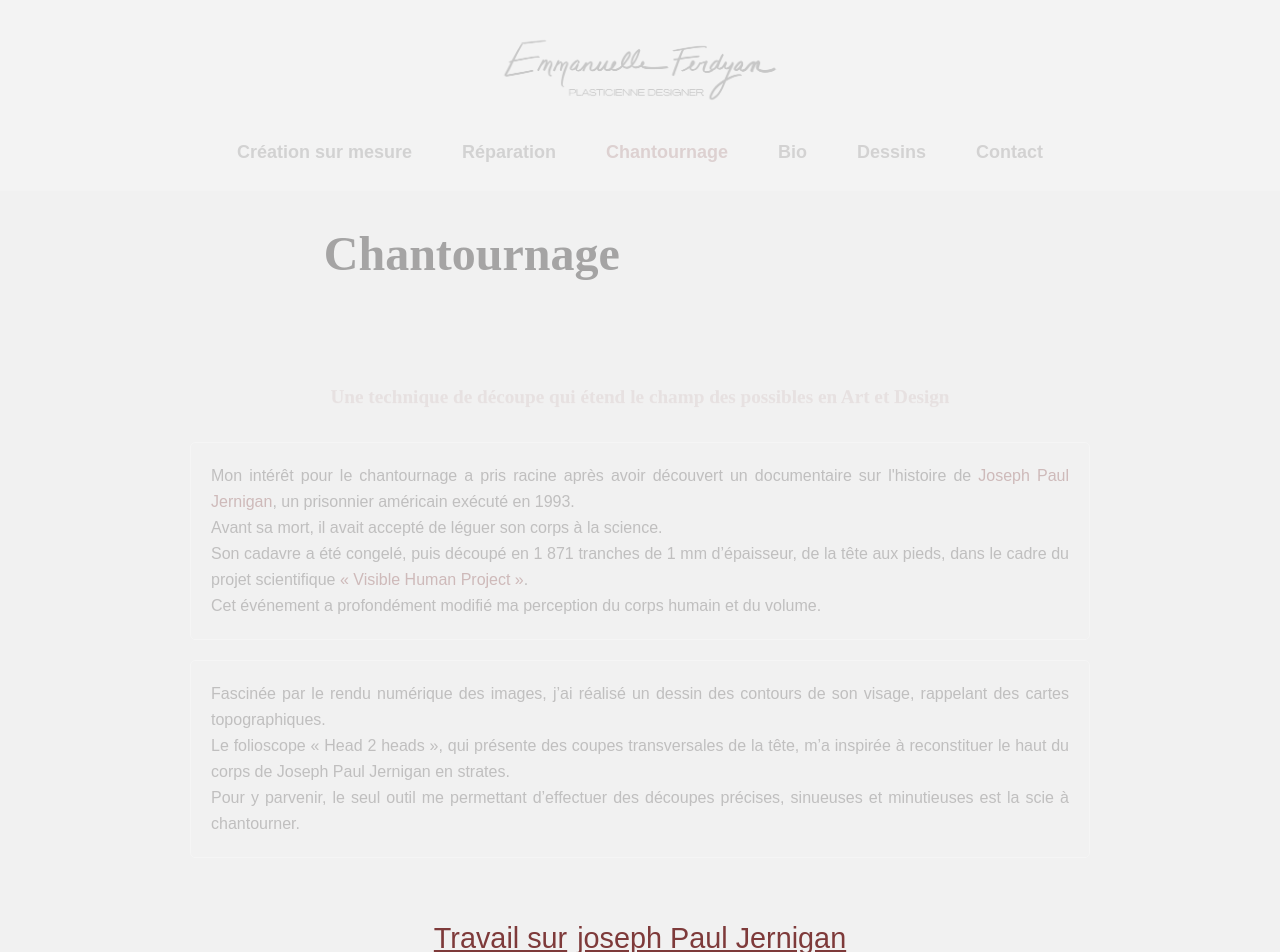
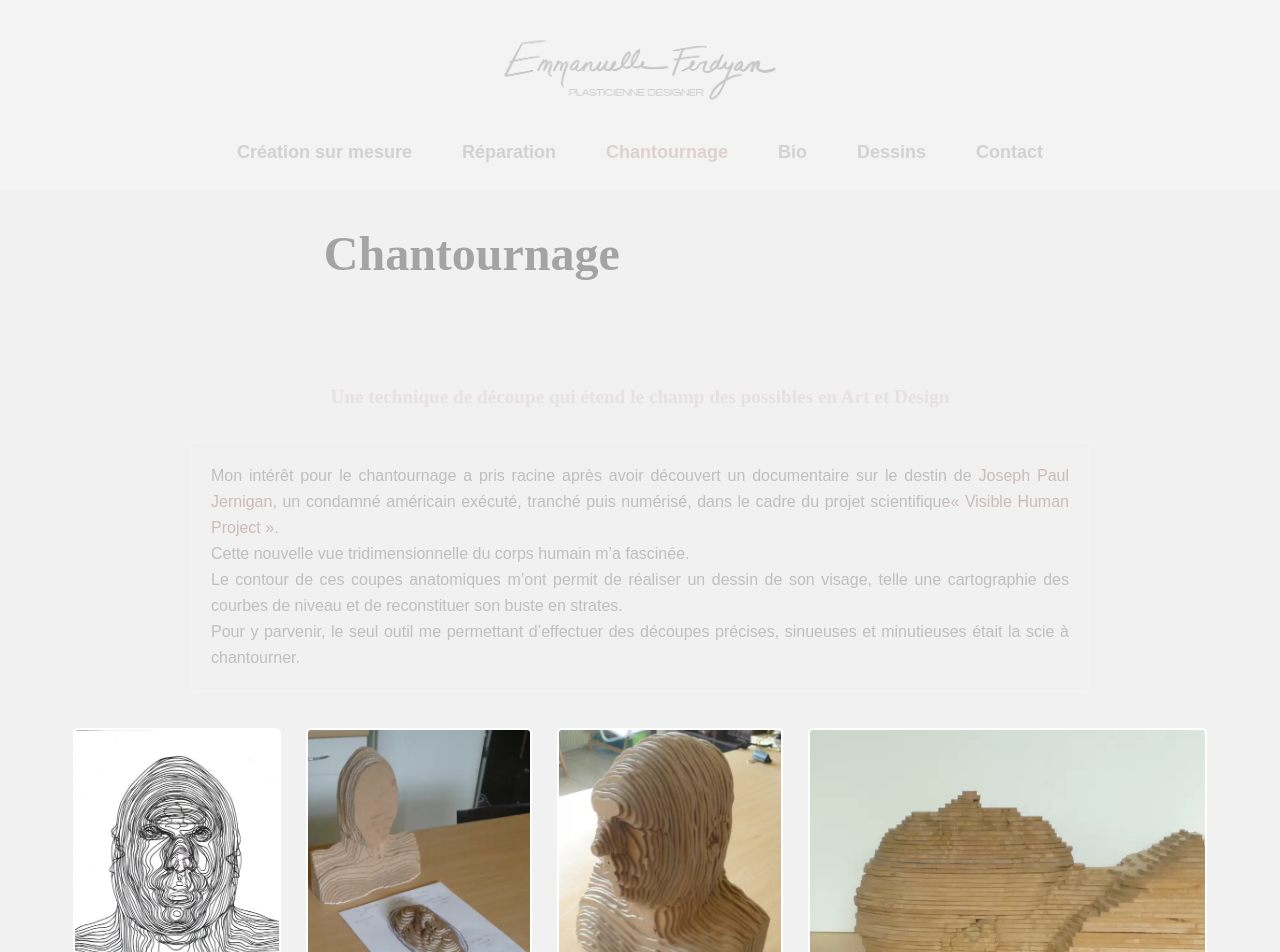
Before and after one commit to NelsonAxolotl/ferdyan, a React (Vite) app: page /chantournage in a window 1280 px wide. Shown: the top 952 px of the page. Built offline with nearby package versions, Linux system fonts and the light colour scheme; a web font is replaced by a local one.

Commit message:
text reduce

```diff
--- a/src/Pages/Chantournage.jsx
+++ b/src/Pages/Chantournage.jsx
@@ -320,19 +320,15 @@ const Chantournage = () => {
         <div className="proposx">
           <p>
             Mon intérêt pour le chantournage a pris racine après avoir découvert
-            un documentaire sur l&#39;histoire de{" "}
+            un documentaire sur le destin de{" "}
             <Link
               to="https://fr.wikipedia.org/wiki/Joseph_Paul_Jernigan"
               target="_blank"
             >
               <span>Joseph Paul Jernigan</span>
             </Link>
-            , un prisonnier américain exécuté en 1993. <br />
-            Avant sa mort, il avait accepté de léguer son corps à la science.{" "}
-            <br />
-            Son cadavre a été congelé, puis découpé en 1 871 tranches de 1 mm
-            d’épaisseur, de la tête aux pieds, dans le cadre du projet
-            scientifique{" "}
+            , un condamné américain exécuté, tranché puis numérisé, dans le
+            cadre du projet scientifique
             <Link
               to="https://fr.wikipedia.org/wiki/Visible_Human_Project"
               target="_blank"
@@ -340,25 +336,17 @@ const Chantournage = () => {
               <span>« Visible Human Project »</span>
             </Link>
             . <br />
-            Cet événement a profondément modifié ma perception du corps humain
-            et du volume.
-          </p>
-          <p>
-            Fascinée par le rendu numérique des images, j’ai réalisé un dessin
-            des contours de son visage, rappelant des cartes topographiques.{" "}
+            Cette nouvelle vue tridimensionnelle du corps humain m’a fascinée.
             <br />
-            Le folioscope « Head 2 heads », qui présente des coupes
-            transversales de la tête, m’a inspirée à reconstituer le haut du
-            corps de Joseph Paul Jernigan en strates. <br />
+            Le contour de ces coupes anatomiques m’ont permit de réaliser un
+            dessin de son visage, telle une cartographie des courbes de niveau
+            et de reconstituer son buste en strates. <br />
             Pour y parvenir, le seul outil me permettant d’effectuer des
-            découpes précises, sinueuses et minutieuses est la scie à
+            découpes précises, sinueuses et minutieuses était la scie à
             chantourner.
           </p>
         </div>
-        <div className="items7">
-          <h3>Travail sur </h3>
-          <h4>joseph Paul Jernigan</h4>
-        </div>
+
         <div className="pic-item2">
           <div className="image-item">
             <img
```
